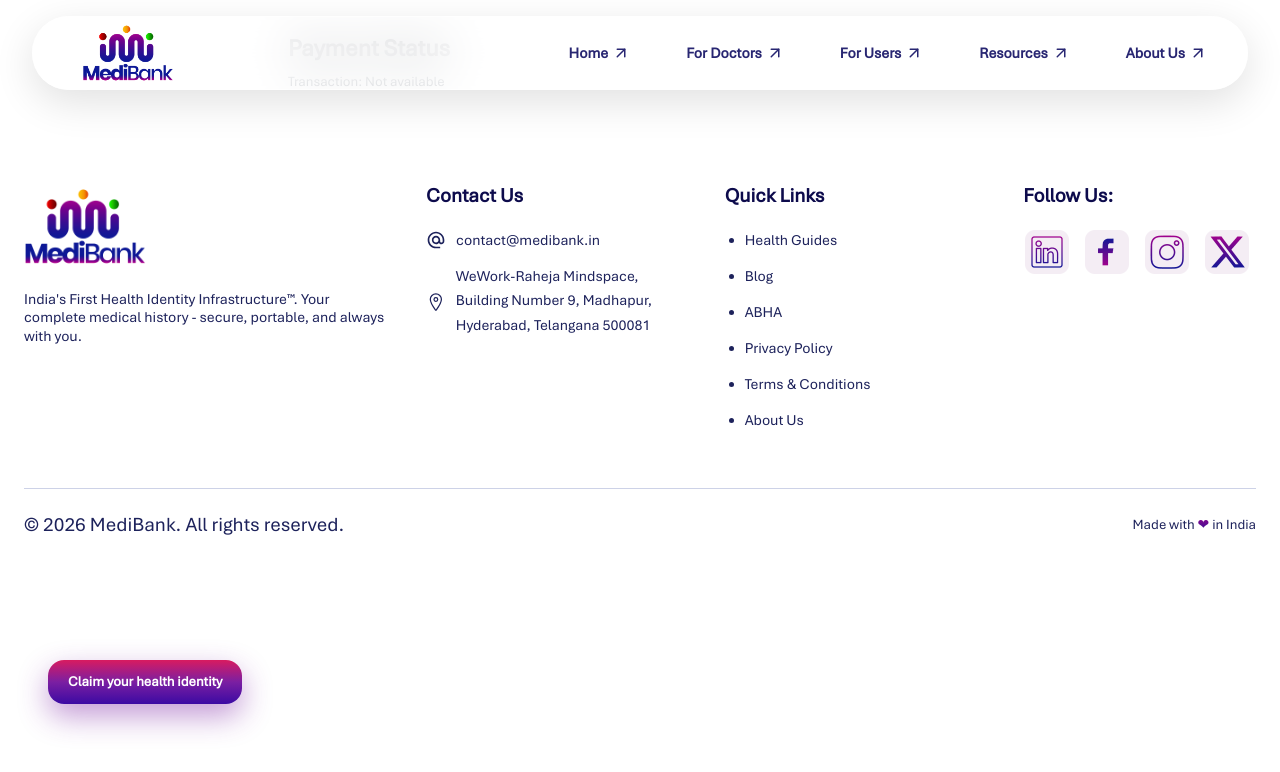
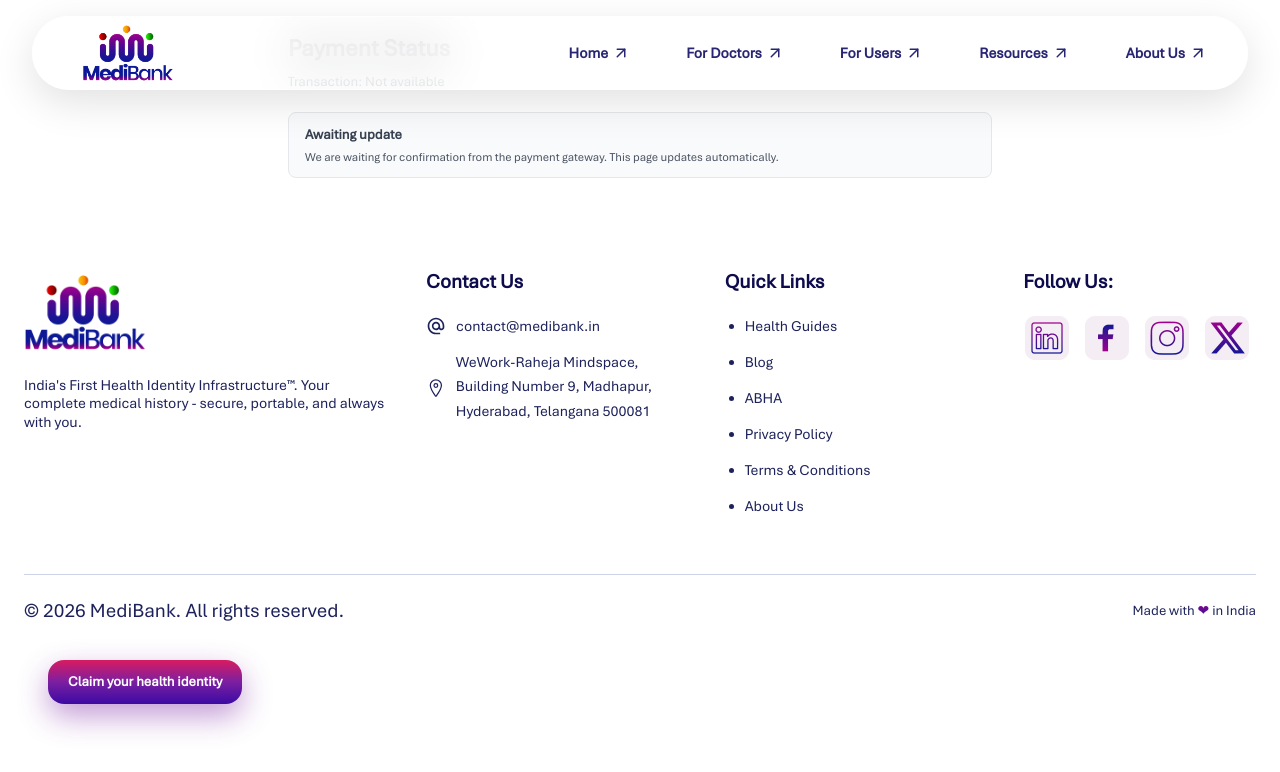
Before and after one commit to AmanDwivedi9335/clinic-portpolio, a Next.js app: page /payment/status in a window 1280 px wide. Shown: the top 772 px of the page. Built offline with nearby package versions, Linux system fonts and the light colour scheme.

Commit message:
Improve payment status page with user-friendly messaging

```diff
--- a/src/app/payment/status/page.jsx
+++ b/src/app/payment/status/page.jsx
@@ -8,22 +8,9 @@ function StatusInner() {
 
   const merchantTxnNo = searchParams.get("merchantTxnNo") || "";
   const callbackError = searchParams.get("error") || "";
-  const callbackErrorStage = searchParams.get("errorStage") || "";
-  const callbackErrorDetail = searchParams.get("errorDetail") || "";
   const callbackState = searchParams.get("paymentState") || "";
+  const paymentStatus = searchParams.get("paymentStatus") || "";
   const callbackHashStatus = searchParams.get("callbackHashStatus") || "";
-  const callbackHashPayload = searchParams.get("callbackHashPayload") || "";
-  const generatedSecureHash = searchParams.get("generatedSecureHash") || "";
-  const receivedSecureHash = searchParams.get("receivedSecureHash") || "";
-  const paymentStatus = searchParams.get("paymentStatus") || "";
-
-  const callbackPayload = useMemo(() => {
-    const payload = {};
-    for (const [key, value] of searchParams.entries()) {
-      payload[key] = value;
-    }
-    return payload;
-  }, [searchParams]);
 
   const [status, setStatus] = useState(null);
   const [loading, setLoading] = useState(false);
@@ -69,8 +56,7 @@ function StatusInner() {
       setPopup({
         open: true,
         kind: "success",
-        message:
-          "ICICI callback secure hash matched successfully after concatenating all callback values except secureHash.",
+        message: "Payment confirmation was validated successfully.",
       });
       return;
     }
@@ -78,17 +64,17 @@ function StatusInner() {
     if (callbackError) {
       const callbackErrorMessages = {
         callback_hash_mismatch:
-          "Gateway callback secure hash validation failed. Please check callback payload, concatenated string, generated hash, and received hash below.",
+          "We could not verify the payment confirmation from the bank. Please contact support if amount was debited.",
         callback_unknown_transaction:
-          "Gateway callback arrived with an unknown merchant transaction number.",
+          "We could not find this transaction. Please try again or contact support.",
         callback_invalid_state_transition:
-          "Gateway callback status could not be applied from the current payment state.",
+          "Payment update could not be completed right now. Please refresh after a few minutes.",
         callback_processing_failed:
-          "We could not process the payment callback. Please review the callback details below.",
+          "We were unable to process the payment update. Please try again shortly.",
         callback_config_error:
-          "ICICI payment callback configuration is invalid or incomplete.",
+          "The payment service is temporarily unavailable. Please try again later.",
         patient_register_api_failed:
-          "Payment is successful, but patient registration API failed. Please review the register API details below.",
+          "Your payment was received, but we could not finish registration. Our team has been notified.",
       };
 
       setPopup({
@@ -121,7 +107,7 @@ function StatusInner() {
 
           if (!response.ok || !result.success) {
             throw new Error(
-              result.message || "Unable to save registration after payment."
+              result.message || "Unable to complete registration after payment."
             );
           }
 
@@ -137,7 +123,7 @@ function StatusInner() {
             message:
               e instanceof Error
                 ? e.message
-                : "Payment succeeded but registration save failed.",
+                : "Payment succeeded, but registration could not be completed right now.",
           });
         }
       };
@@ -199,6 +185,31 @@ function StatusInner() {
     return () => clearInterval(timer);
   }, [merchantTxnNo, status]);
 
+  const statusLabel = useMemo(() => {
+    if (!status?.state) return "Awaiting update";
+
+    const labels = {
+      SUCCESS: "Payment successful",
+      FAILED: "Payment failed",
+      CANCELLED: "Payment cancelled",
+      PENDING: "Payment in progress",
+      RECONCILING: "Payment in progress",
+      INITIATED: "Payment initiated",
+      REDIRECTED: "Payment in progress",
+    };
+
+    return labels[status.state] || status.state;
+  }, [status]);
+
+  const statusTone = useMemo(() => {
+    if (!status?.state) return "text-gray-700 bg-gray-50 border-gray-200";
+    if (status.state === "SUCCESS")
+      return "text-green-700 bg-green-50 border-green-200";
+    if (["FAILED", "CANCELLED"].includes(status.state))
+      return "text-red-700 bg-red-50 border-red-200";
+    return "text-amber-700 bg-amber-50 border-amber-200";
+  }, [status]);
+
   return (
     <main className="mx-auto max-w-3xl p-8">
       <h1 className="text-2xl font-semibold">Payment Status</h1>
@@ -207,83 +218,21 @@ function StatusInner() {
         Transaction: {merchantTxnNo || "Not available"}
       </p>
 
-      {paymentStatus ? (
-        <p className="mt-2 text-sm text-gray-600">
-          Payment status: {paymentStatus}
+      <div className={`mt-5 rounded-lg border px-4 py-3 ${statusTone}`}>
+        <p className="text-sm font-semibold">{statusLabel}</p>
+        <p className="mt-1 text-xs opacity-90">
+          {status?.state === "SUCCESS"
+            ? "Your payment was received. You can continue using your account."
+            : ["FAILED", "CANCELLED"].includes(status?.state)
+            ? "No amount will be charged for this attempt. Please try again if needed."
+            : "We are waiting for confirmation from the payment gateway. This page updates automatically."}
         </p>
-      ) : null}
+      </div>
 
-      {callbackState ? (
-        <p className="mt-2 text-sm text-gray-600">
-          Gateway callback state: {callbackState}
+      {(paymentStatus || callbackState) && !status ? (
+        <p className="mt-3 text-sm text-gray-600">
+          Latest update from gateway: {paymentStatus || callbackState}
         </p>
-      ) : null}
-
-      {callbackHashStatus ? (
-        <p className="mt-2 text-sm text-gray-600">
-          Callback hash status: {callbackHashStatus}
-        </p>
-      ) : null}
-
-      {callbackError ? (
-        <p className="mt-2 text-sm text-red-600">
-          Callback error code: {callbackError}
-        </p>
-      ) : null}
-
-      {callbackErrorStage ? (
-        <p className="mt-2 text-sm text-red-600">
-          Callback error stage: {callbackErrorStage}
-        </p>
-      ) : null}
-
-      {generatedSecureHash ? (
-        <p className="mt-2 break-all text-sm text-gray-600">
-          Generated secure hash: {generatedSecureHash}
-        </p>
-      ) : null}
-
-      {receivedSecureHash ? (
-        <p className="mt-2 break-all text-sm text-gray-600">
-          Received secure hash: {receivedSecureHash}
-        </p>
-      ) : null}
-
-      {callbackHashPayload ? (
-        <div className="mt-4 rounded-lg border bg-gray-50 p-4">
-          <p className="text-sm font-medium text-gray-700">
-            Concatenated callback hash payload
-          </p>
-          <p className="mt-1 text-xs text-gray-500">
-            All callback values except secureHash, ordered with capital-letter
-            keys first and then alphabetical, without any separator.
-          </p>
-          <pre className="mt-2 overflow-x-auto whitespace-pre-wrap break-all text-xs text-gray-700">
-            {callbackHashPayload}
-          </pre>
-        </div>
-      ) : null}
-
-      {callbackErrorDetail ? (
-        <div className="mt-4 rounded-lg border border-red-200 bg-red-50 p-4">
-          <p className="text-sm font-medium text-red-700">
-            Callback error detail
-          </p>
-          <pre className="mt-2 overflow-x-auto whitespace-pre-wrap break-all text-xs text-red-700">
-            {callbackErrorDetail}
-          </pre>
-        </div>
-      ) : null}
-
-      {Object.keys(callbackPayload).length ? (
-        <div className="mt-4 rounded-lg border bg-gray-50 p-4">
-          <p className="text-sm font-medium text-gray-700">
-            Callback URL response payload
-          </p>
-          <pre className="mt-2 overflow-x-auto whitespace-pre-wrap break-all text-xs text-gray-700">
-            {JSON.stringify(callbackPayload, null, 2)}
-          </pre>
-        </div>
       ) : null}
 
       {loading ? <p className="mt-6">Payment is processing...</p> : null}
@@ -293,11 +242,11 @@ function StatusInner() {
       {status ? (
         <div className="mt-6 rounded-lg border p-4">
           <p>
-            <strong>State:</strong> {status.state}
+            <strong>Status:</strong> {statusLabel}
           </p>
 
           <p>
-            <strong>Updated:</strong>{" "}
+            <strong>Last updated:</strong>{" "}
             {status.updatedAt
               ? new Date(status.updatedAt).toLocaleString()
               : "Not available"}
@@ -305,7 +254,7 @@ function StatusInner() {
 
           {status.responseMessage ? (
             <p>
-              <strong>Gateway message:</strong> {status.responseMessage}
+              <strong>Bank update:</strong> {status.responseMessage}
             </p>
           ) : null}
         </div>
```
